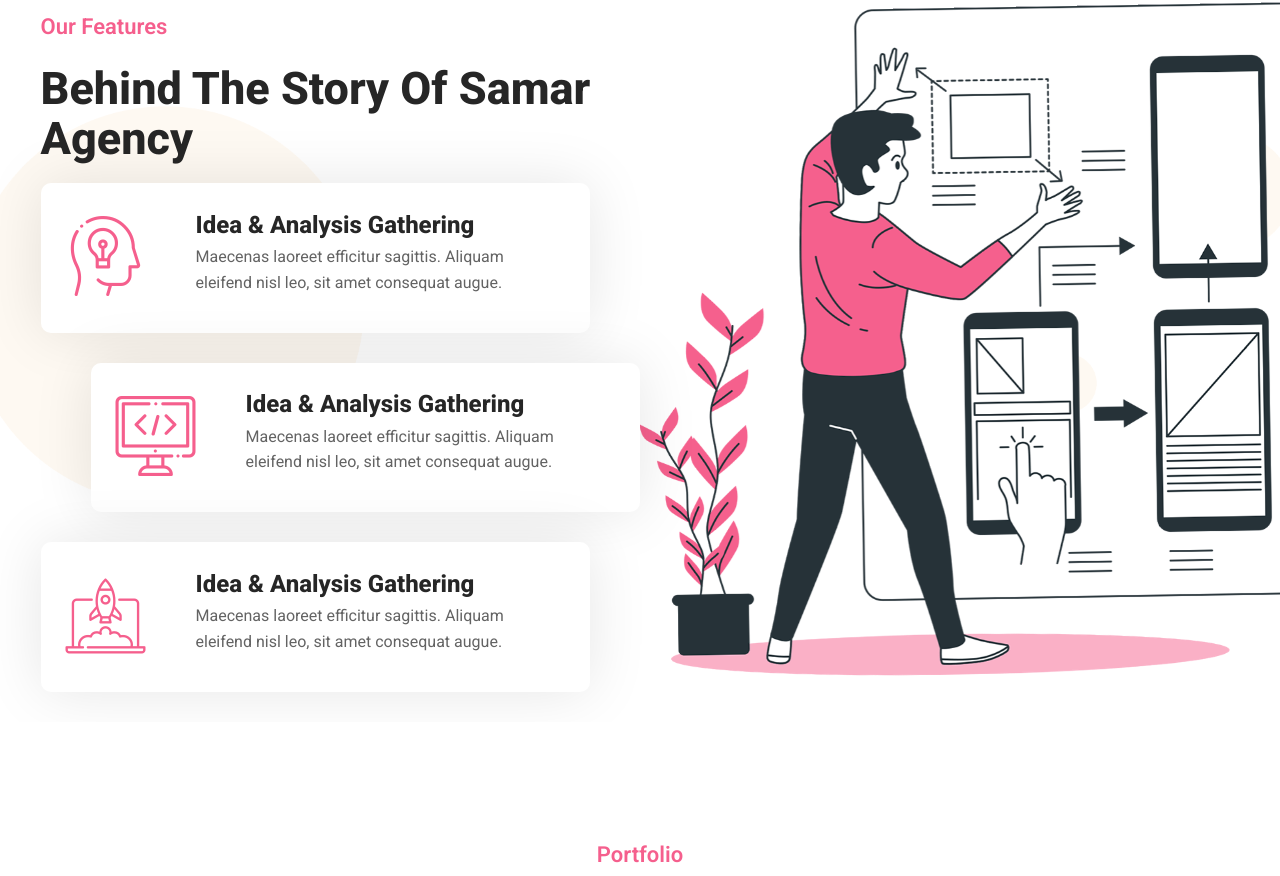
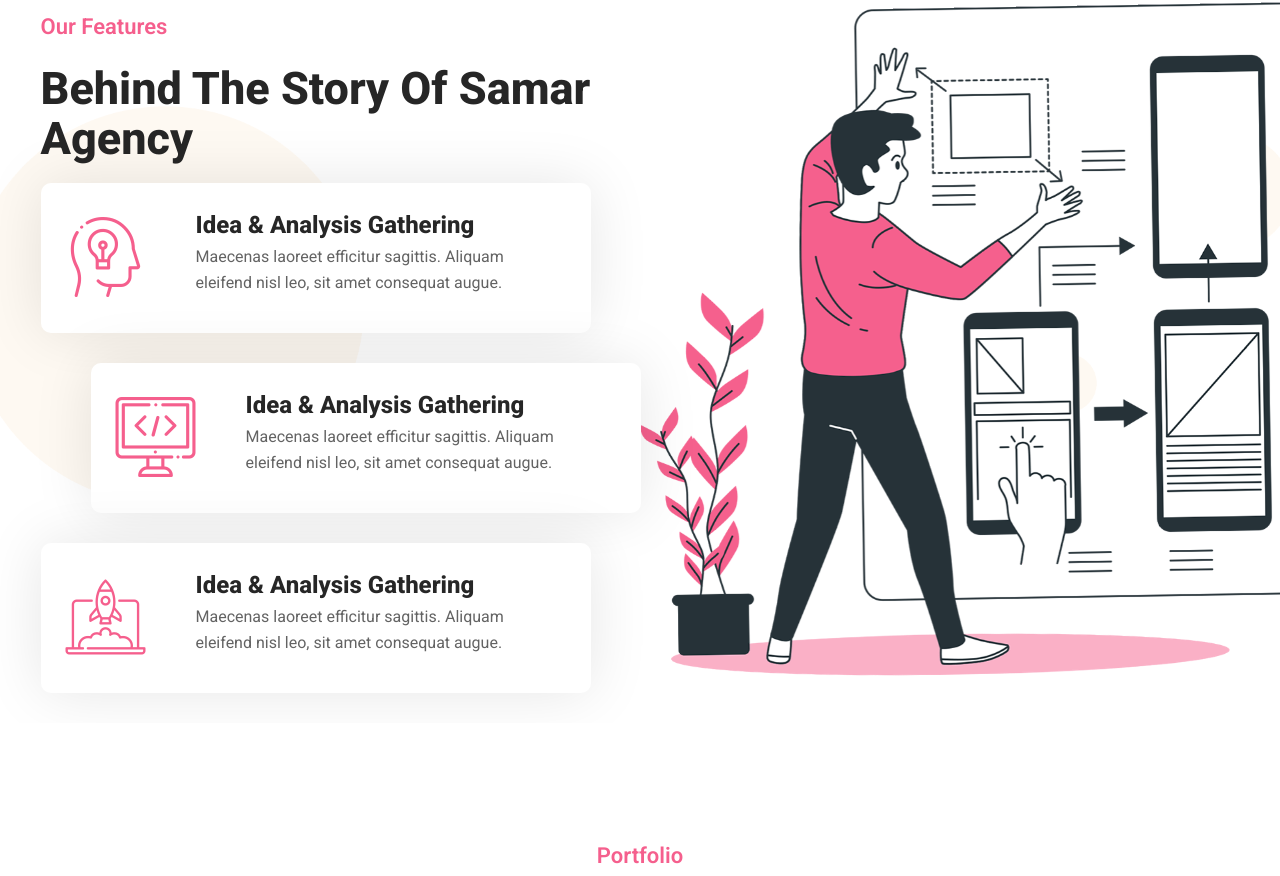
Before and after one commit to gitdxb/CC_Samar14, a plain HTML site: page index.html in a window 1280 px wide. Shown: the part 2618-3494 px from the top of the page. Drawn offline with nearby package versions, Linux system fonts and the light colour scheme; some packages are replaced by stand-ins of ours; animation ran at ten frames a second; a script that the page names is missing.

Commit message:
update samar code

```diff
--- a/css/style.css
+++ b/css/style.css
@@ -300,21 +300,15 @@ a:hover span {
 .features__left, .features__right {
     width: 50%;
 }
-/* Chinh lai kich thuoc khung */
-.features__content .features__left .features__group .features__items {
-    width: 599.5px;
-    height: 179.58px;
-}
-.features__content .features__left .features__group .features__items .features__bg {
-    width: 549.5px;
-    height: 149.58px;
-}
+
 .features__right img {
     width: 100%;
     margin-right: -80px;
 }
 .features__items {
     padding: 0 50px 30px 0;
+    width: 599px;
+    height: 180px;
 }
 .features__items div {
     padding-left: 25px;
@@ -330,6 +324,8 @@ a:hover span {
     align-items: center;
     position: relative;
     overflow: hidden;
+    width: 550px;
+    height: 150px;
 }
 .features__items i {
     font-size: 80px;
--- a/index.html
+++ b/index.html
@@ -194,7 +194,7 @@
             <div class="features__content">
                 <div class="features__left">
                     <p class="tagline wow animate__animated animate__fadeInLeft" data-wow-duration="2s" data-wow-delay="0.2s">Our Features</p>
-                    <h2>Behind The Story Of Samar Agency</h2>
+                    <h2 class="wow animate__animated animate__fadeInLeft" data-wow-duration="2s" data-wow-delay="0.2s">Behind The Story Of Samar Agency</h2>
                     <div class="features__group">
                         <div class="features__items wow animate__animated animate__fadeInRight" data-wow-duration="2s" data-wow-delay="0.4s">
                             <div class="features__bg">
```
